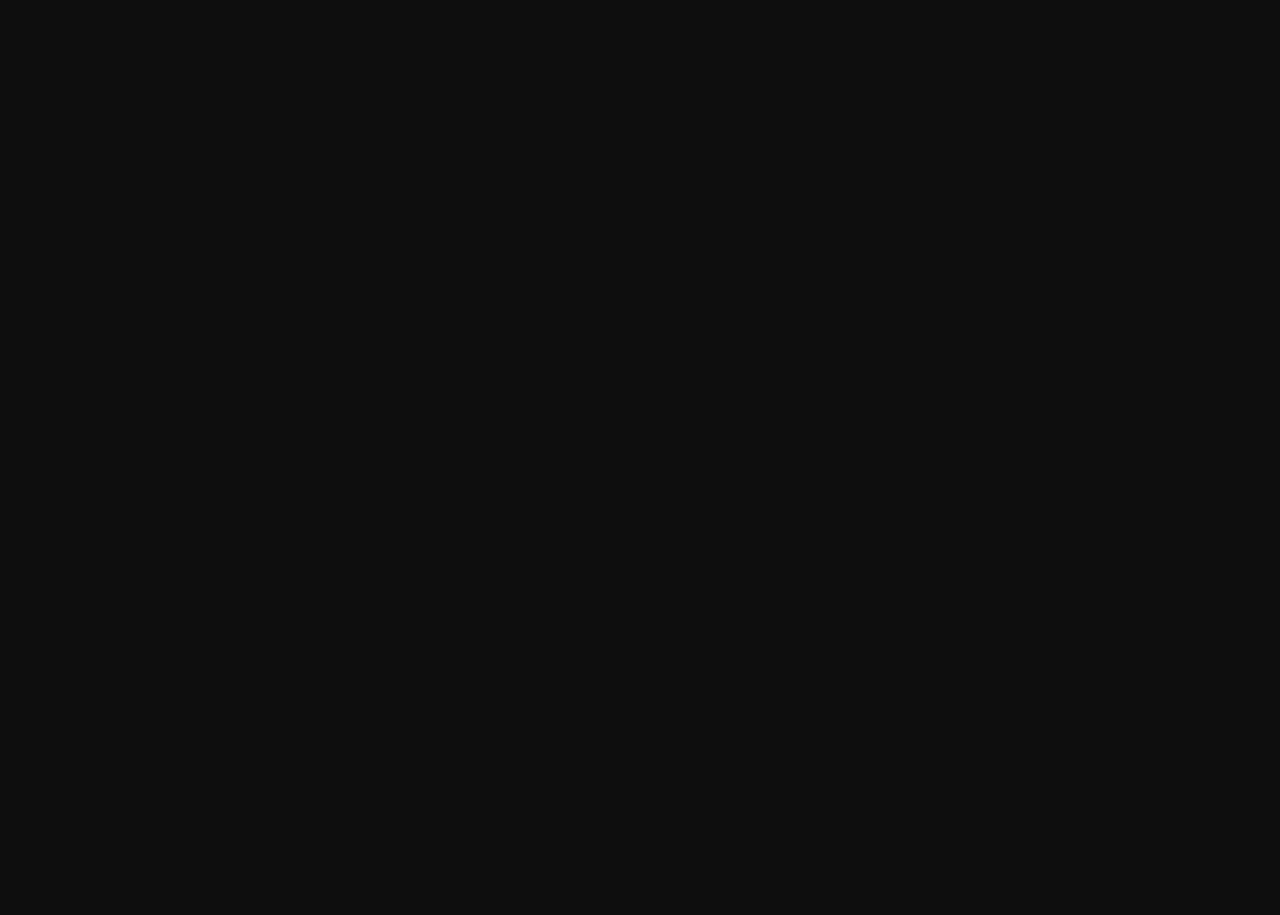
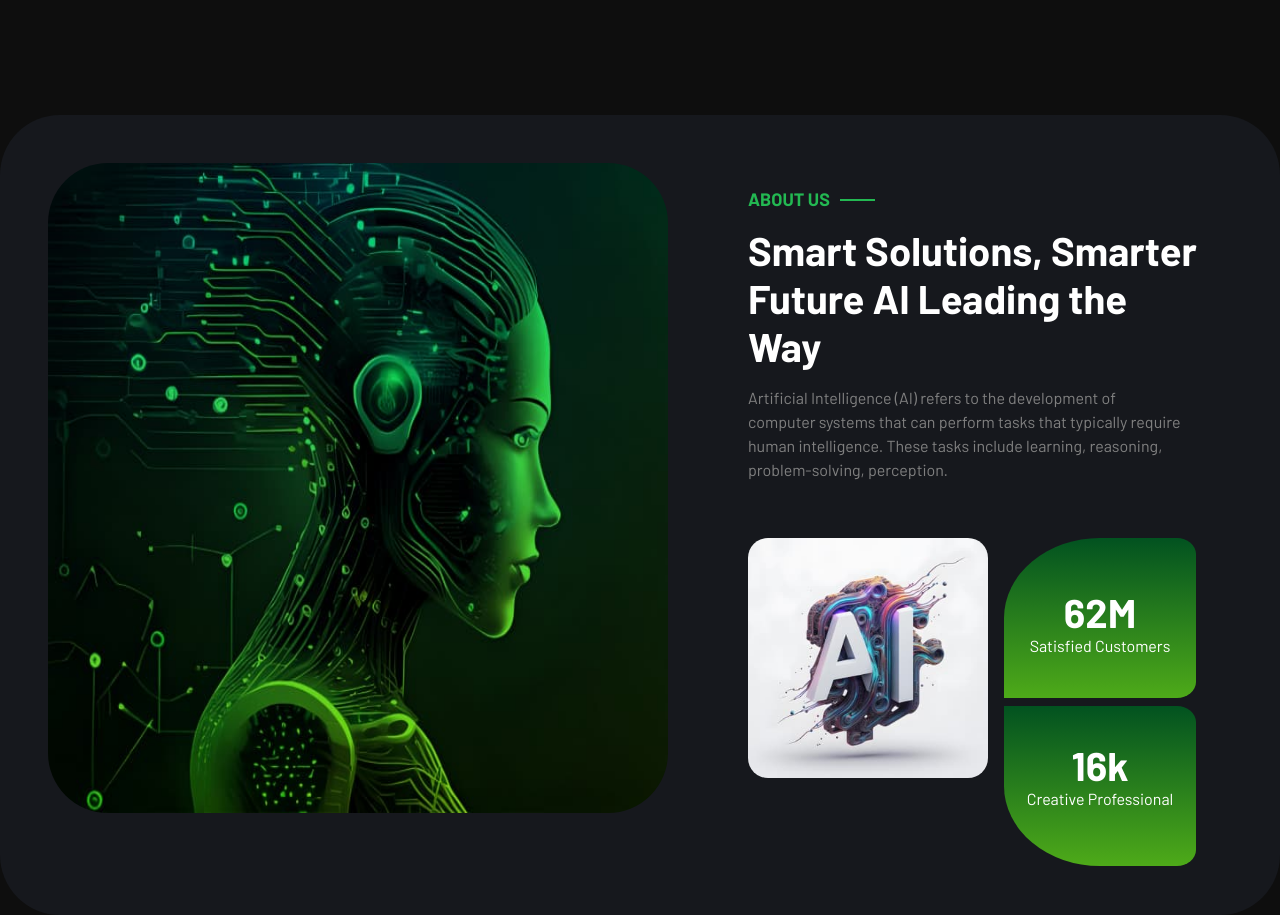
Before and after one commit to MaryamJami1/technology-website-next.js, a Next.js app: page / in a window 1280 px wide. Shown: the part 1599-2514 px from the top of the page. Before the commit the page ends 1600 px from the top, so only its background shows below. Built offline with nearby package versions, Linux system fonts and the light colour scheme.

Commit message:
about us

```diff
--- /dev/null
+++ b/components/About/About.tsx
@@ -0,0 +1,39 @@
+import React from 'react'
+import styles from "./about.module.css"
+import Image from 'next/image'
+
+export default function hero() {
+    return (
+        <header>
+            <div className={styles.bg}>
+                <div className={styles.img_div}>
+                    <Image
+                        src={'/about/about_9_1.jpg'}
+                        alt={"robot"}
+                        height={650}
+                        width={620}
+                        className={styles.img}
+                    />
+                </div>
+
+                <div className={styles.text}>
+                    <p className={styles.linebefore}>About us</p>
+                    <h3>Smart Solutions, Smarter<br /> Future AI Leading the <br /> Way</h3>
+                    <p className={styles.para}>Artificial Intelligence (AI) refers to the development of <br /> computer systems that can perform tasks that typically require <br />human intelligence. These tasks include learning, reasoning, <br />problem-solving, perception.</p>
+
+
+                    <div className={styles.aiMain}>
+                        <div className={styles.ai}>
+
+                        </div>
+                        <div className={styles.two}>
+                            <div className={styles.child_1}><h3>62M</h3><p>Satisfied Customers</p></div>
+                            <div className={styles.child_2}><h3>16k</h3><p>Creative Professional</p></div>
+                        </div>
+                    </div>
+                </div>
+
+            </div>
+        </header>
+    )
+}
--- /dev/null
+++ b/components/About/about.module.css
@@ -0,0 +1,102 @@
+.bg{
+ background-color: #16181d;
+    height: 50rem;
+    width: 100%;
+    border-radius: 60px;
+    display: flex;
+    margin-top: 8rem;
+
+}
+
+.img_div{
+    padding: 3rem;
+}
+.img{
+    border-radius: 60px;
+}
+
+.text{
+    padding:3.6rem 2rem;
+}
+
+
+
+.linebefore {
+    position: relative;
+    display: inline-block;
+    font-size: 18px;
+    color: #23b852;
+    text-transform:uppercase;
+    font-weight: 600;
+    line-height: 3;
+  }
+
+
+  .linebefore::after {
+    content: "";
+    position: absolute;
+    top: 50%;
+    width: 35px;
+    height: 2px;
+    background-color: #23b852;;
+  }
+
+  .linebefore::after {
+    right: -45px;
+  }
+
+
+  .text h3{
+    color: #fff;
+    font-size: 2.5rem;
+  }
+
+  .para {
+color: gray;
+line-height: 1.5;
+padding-top: 1rem;
+
+  }
+  .aiMain{
+    display: flex;
+    margin-top: 3.5rem;
+  }
+
+  .ai{
+    background-image: url('../../public/about/about_9_2.jpg');
+    height: 15rem;
+    width: 15rem;
+    background-size: cover;
+    background-position: center;
+    border-radius: 20px;
+  }
+
+  .two{
+    padding-left: 1rem ;
+
+  }
+  .two p{
+    color: #fff;
+  }
+
+  .child_1{
+    background: linear-gradient(to bottom,#025220, #4eaa19);
+   width: 12rem;
+   height: 10rem;
+   text-align: center;
+   padding: 50px 0;
+   margin-bottom: 0.5rem;
+   border-top-left-radius: 50%;
+   border-top-right-radius: 10%;
+   border-bottom-right-radius: 10%;
+  }
+  .child_2{
+    background: linear-gradient(to bottom,#025220, #4eaa19);
+    width: 12rem;
+    height: 10rem;
+    text-align: center;
+    padding: 35px 0;
+    border-bottom-left-radius: 50%;
+    border-top-right-radius: 10%;
+    border-bottom-right-radius: 10%;
+  }
--- a/components/Button/btn.module.css
+++ b/components/Button/btn.module.css
@@ -1,5 +1,5 @@
 .btn{
-    background: linear-gradient(to bottom, #3ee63e, #25a425);
+  background: linear-gradient(to bottom, #3ee63e, #25a425);
   color: white;
   border: none;
   padding: 16px 40px;
--- a/components/Experiences/experience.module.css
+++ b/components/Experiences/experience.module.css
@@ -1,6 +1,4 @@
-/* .main{
-    background-color: bisque;
-} */
+
 .content{
     text-align: center;
     padding: 5rem;
@@ -24,6 +22,7 @@ color: white;
   display: inline-block;
   font-size: 16px;
   color: #23b852;
+  text-transform: uppercase;
 }
 
 .linebefore::before,
--- a/src/app/page.tsx
+++ b/src/app/page.tsx
@@ -2,6 +2,7 @@ import React from 'react'
 import Navbar from '../../components/Navbar/Navbar'
 import Hero from '../../components/Hero/Hero'
 import Expereince from '../../components/Experiences/Expereince'
+import About from '../../components/About/About'
 
 export default function page() {
   return (
@@ -9,6 +10,7 @@ export default function page() {
       <Navbar/>
       <Hero/>
      <Expereince/>
+     <About/>
     </main>
   )
 }
```
Also changed, not shown: public/about/about_9_1.jpg (added), public/about/about_9_2.jpg (added).
